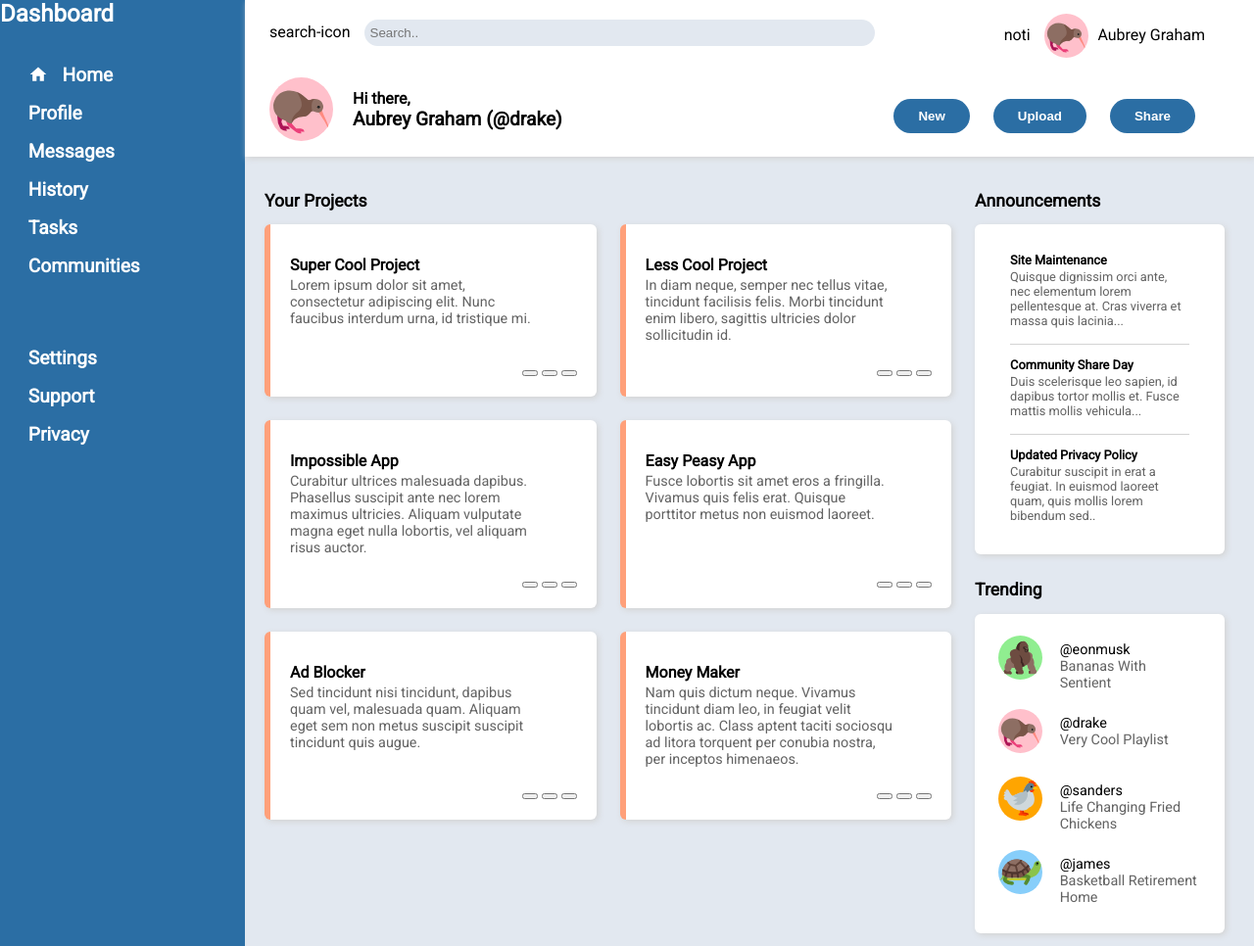
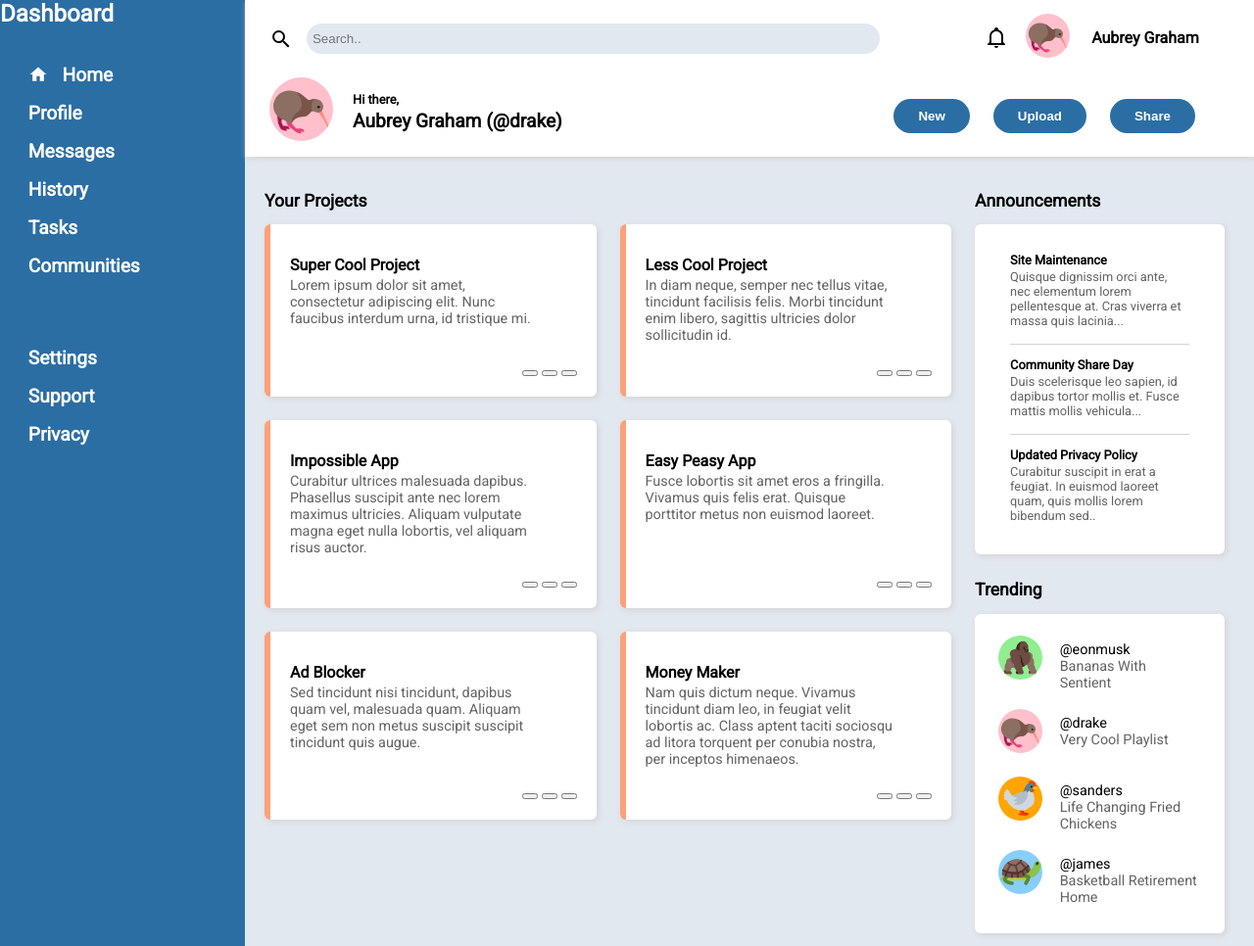
Before and after one commit to minhtran5109/odin-admin-dashboard, a plain HTML site: page index.html in a window 1280 px wide. Shown: the top 966 px of the page at 98% size. Drawn offline with Linux system fonts and the light colour scheme.

Commit message:
added icons and additional styling to header section

```diff
--- a/index.html
+++ b/index.html
@@ -15,11 +15,11 @@
         <div class="header">
             <div class="header-top">
                 <div class="search-bar">
-                    <span>search-icon</span>
+                    <img src="icons/magnify.svg" class="search-icon">
                     <input type="text" placeholder="Search..">
                 </div>
                 <div class="profile">
-                    <span>noti</span>
+                    <img src="icons/bell-outline.svg" class="noti-icon">
                     <img src="logos/Kiwi-Bird.svg" class="img-small kiwi">
                     <span>Aubrey Graham</span>
                 </div>
--- a/style.css
+++ b/style.css
@@ -24,10 +24,23 @@ body {
     padding-right: 50px;
 }
 
+.header-top .search-icon {
+    width: 24px;
+    position: relative;
+    top: 8px;
+}
+
+.header-top .noti-icon {
+    width: 24px;
+    position: relative;
+    /* top: 8px; */
+}
+
 .profile .img-small {
     display: block;
     position: relative;
     bottom: 12px;
+    margin-right: 16px;
 }
 
 .header-top .profile {
@@ -38,14 +51,21 @@ body {
     /* align-items: start; */
     grid-template-columns: 1fr 1fr 2fr;
     text-align: center;
+    font-weight: bold;
+}
+.profile > * {
+    justify-self: center;
 }
 
+.profile > span {
+    margin-top: 3px;
+}
 .search-bar input[type=text] {
-    padding: 6px;
+    padding: 8px 6px;
     border: none;
     background-color: #e2e8f0;
     border-radius: 20px;
-    width: 80%;
+    width: 90%;
     margin-left: 10px;
 }
 
@@ -71,7 +91,8 @@ body {
 }
 
 .greetings p {
-    margin: 0;
+    font-size: 0.8rem;
+    margin: 3px;
 }
 
 .greetings .name {
```
